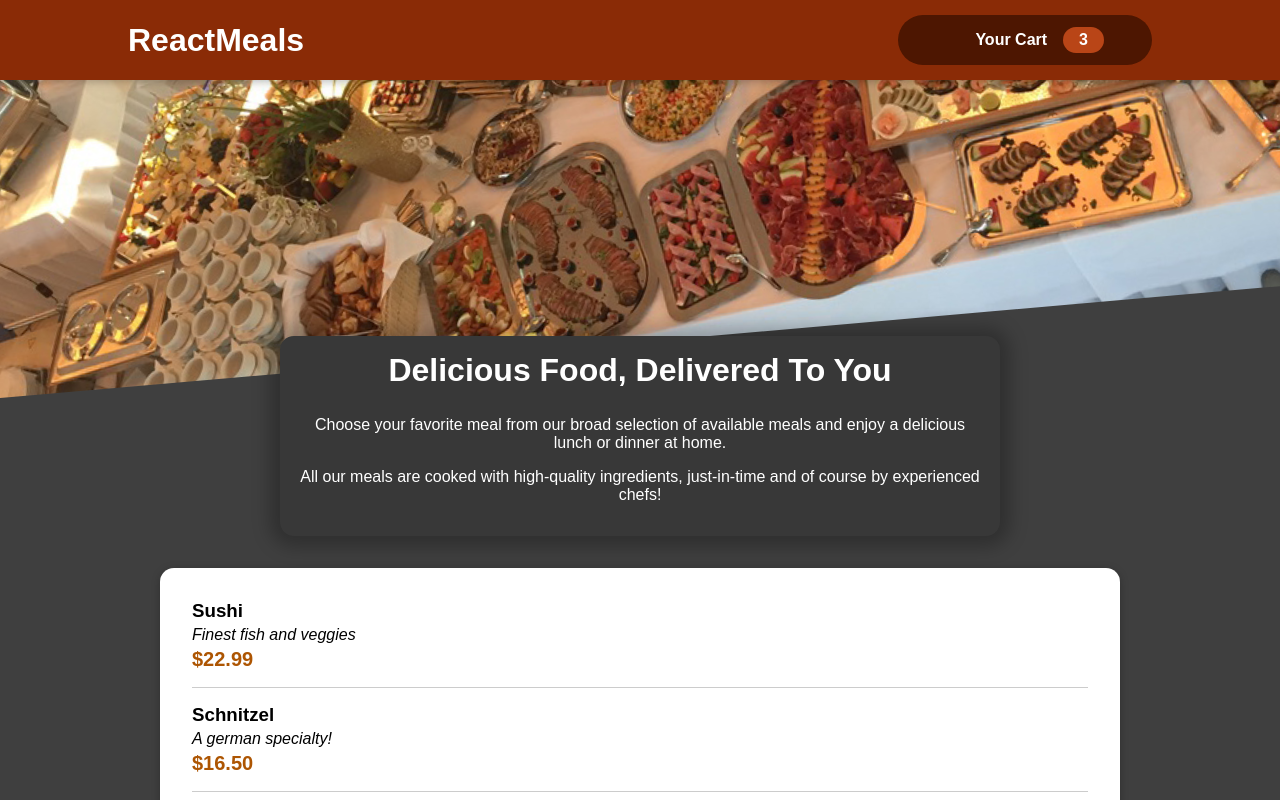
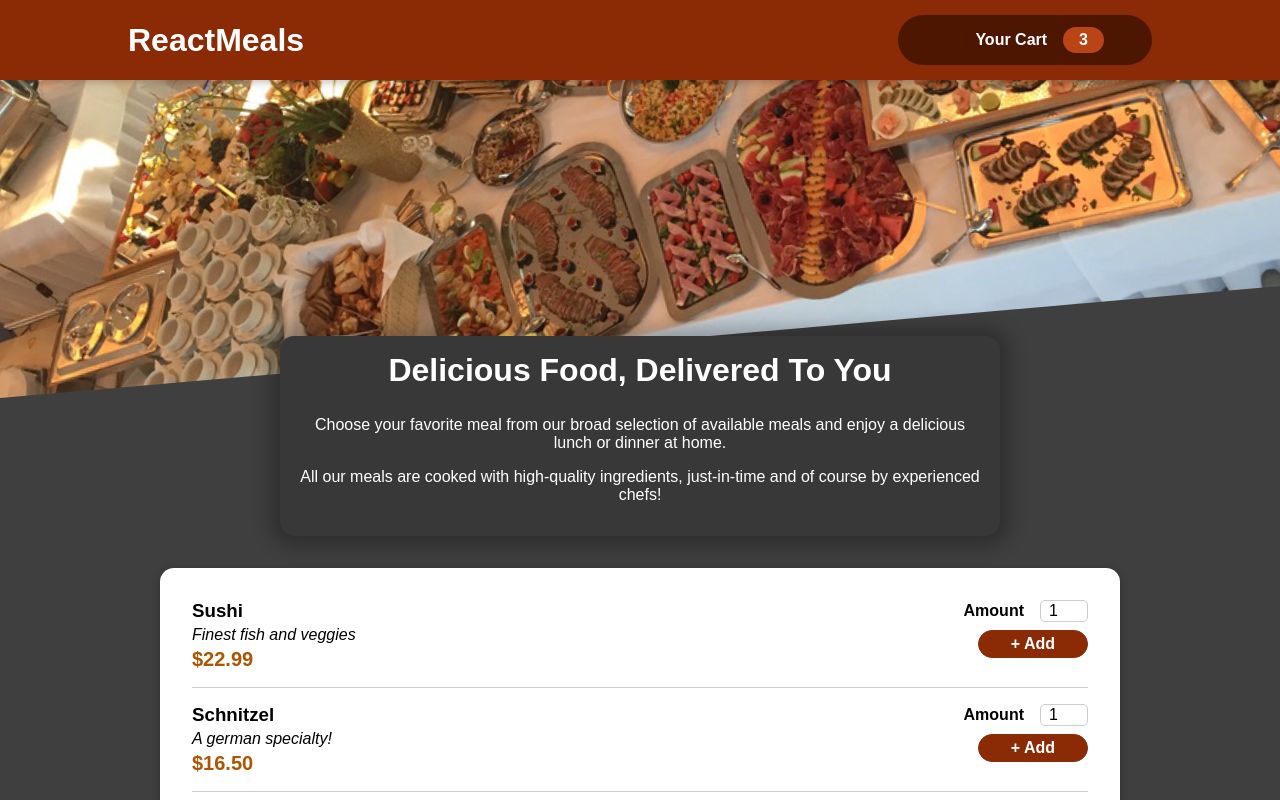
Before and after one commit to somratcste/react-guide, a React (Create React App) app: page / in a window 1280 px wide. Shown: the top 800 px of the page. Built offline with nearby package versions, Linux system fonts and the light colour scheme; some icons are missing.

Commit message:
task: add meal item form component

```diff
--- a/src/components/Meals/MealItem/MealItem.js
+++ b/src/components/Meals/MealItem/MealItem.js
@@ -1,4 +1,5 @@
 import classes from './MealItem.module.css'
+import MealItemForm from './MealItemForm';
 
 const MealItem = props => {
     const price = `$${props.price.toFixed(2)}`;
@@ -11,7 +12,7 @@
                 <div className={classes.price}>{price}</div>
             </div>
             <div>
-
+                <MealItemForm />
             </div>
         </li>
     );
--- a/src/components/Meals/MealItem/MealItemForm.js
+++ b/src/components/Meals/MealItem/MealItemForm.js
@@ -0,0 +1,20 @@
+import Input from '../../UI/Input/Input';
+import classes from './MealItemForm.module.css';
+
+const MealItemForm = props => {
+    return (
+        <form className={classes.form}>
+            <Input label="Amount" input={{
+                id: 'amount',
+                type: 'number',
+                min: '1',
+                max: '5',
+                step: '1',
+                defaultValue: '1'
+            }} />
+            <button>+ Add</button>
+        </form>
+    );
+};
+
+export default MealItemForm;
--- a/src/components/UI/Input/Input.js
+++ b/src/components/UI/Input/Input.js
@@ -1,36 +1,13 @@
-import React, { useImperativeHandle, useRef } from 'react';
+import React from 'react';
 import classes from './Input.module.css';
 
-const Input = React.forwardRef((props, ref) => {
-    const inputRef = useRef();
-
-    const activate = () => {
-        inputRef.current.focus();
-    };
-
-    useImperativeHandle(ref, () => {
-        return {
-            activate: activate
-        };
-    });
-
+const Input =props => {
     return (
-        <div
-            className={`${classes.control} ${
-                props.isValid === false ? classes.invalid : ''
-                }`}
-        >
-            <label htmlFor={props.id}>{props.label}</label>
-            <input
-                ref={inputRef}
-                type={props.type}
-                id={props.id}
-                value={props.value}
-                onChange={props.onChange}
-                onBlur={props.onBlur}
-            />
+        <div className={classes.input}>
+            <label htmlFor={props.input.id}>{props.label}</label>
+            <input {...props.input}/>
         </div>
     );
-});
+};
 
 export default Input;
--- a/src/components/UI/Input/Input.module.css
+++ b/src/components/UI/Input/Input.module.css
@@ -1,37 +1,18 @@
-.control {
-    margin: 1rem 0;
-    display: flex;
-    align-items: stretch;
-    flex-direction: column;
-  }
+.input {
+  display: flex;
+  align-items: center;
+  margin-bottom: 0.5rem;
+}
 
-  .control label,
-  .control input {
-    display: block;
-  }
+.input label {
+  font-weight: bold;
+  margin-right: 1rem;
+}
 
-  .control label {
-    font-weight: bold;
-    flex: 1;
-    color: #464646;
-    margin-bottom: 0.5rem;
-  }
-
-  .control input {
-    flex: 3;
-    font: inherit;
-    padding: 0.35rem 0.35rem;
-    border-radius: 6px;
-    border: 1px solid #ccc;
-  }
-
-  .control input:focus {
-    outline: none;
-    border-color: #4f005f;
-    background: #f6dbfc;
-  }
-
-  .control.invalid input {
-    border-color: red;
-    background: #fbdada;
-  }
+.input input {
+  width: 3rem;
+  border-radius: 5px;
+  border: 1px solid #ccc;
+  font: inherit;
+  padding-left: 0.5rem;
+}
```
